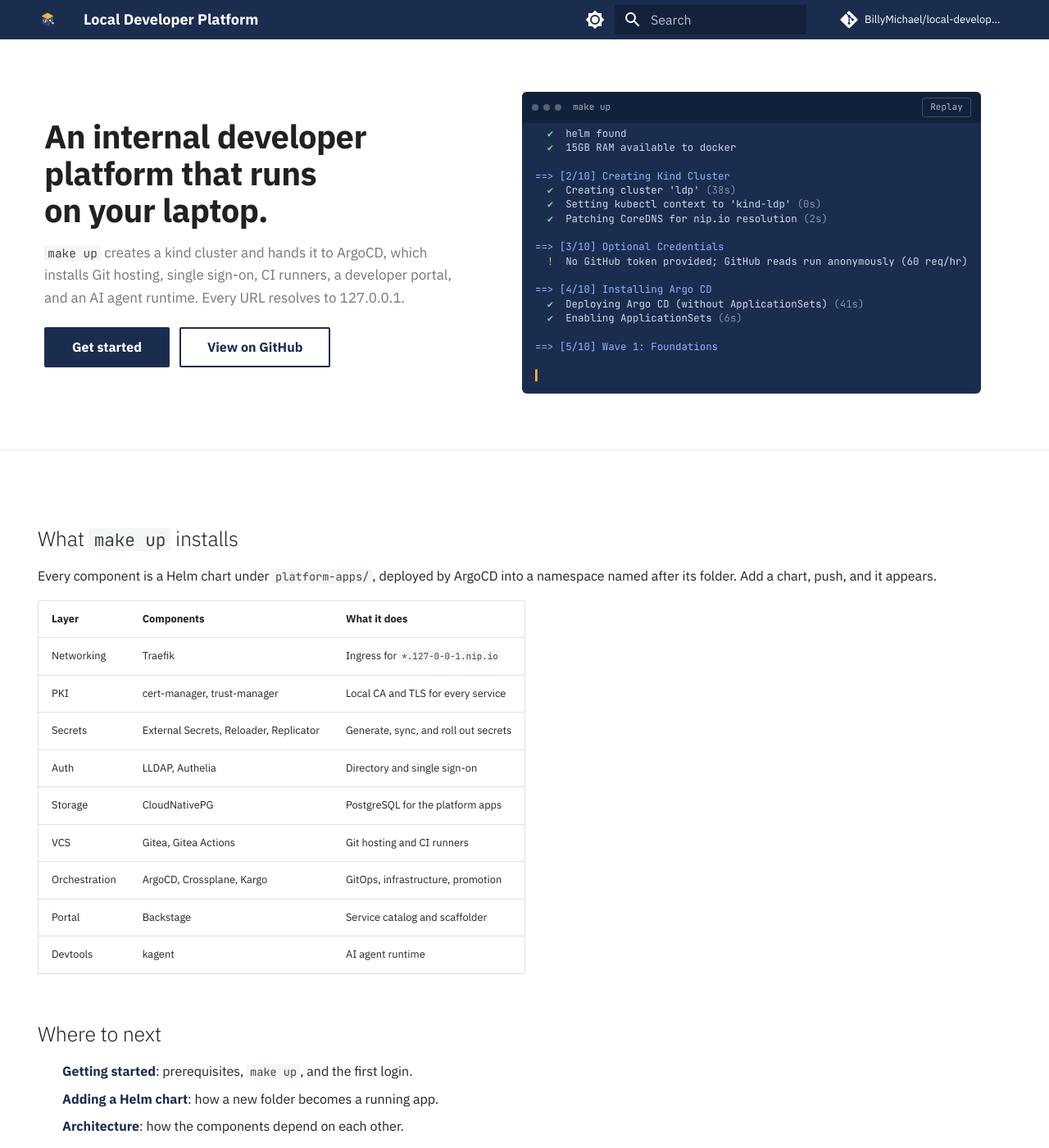
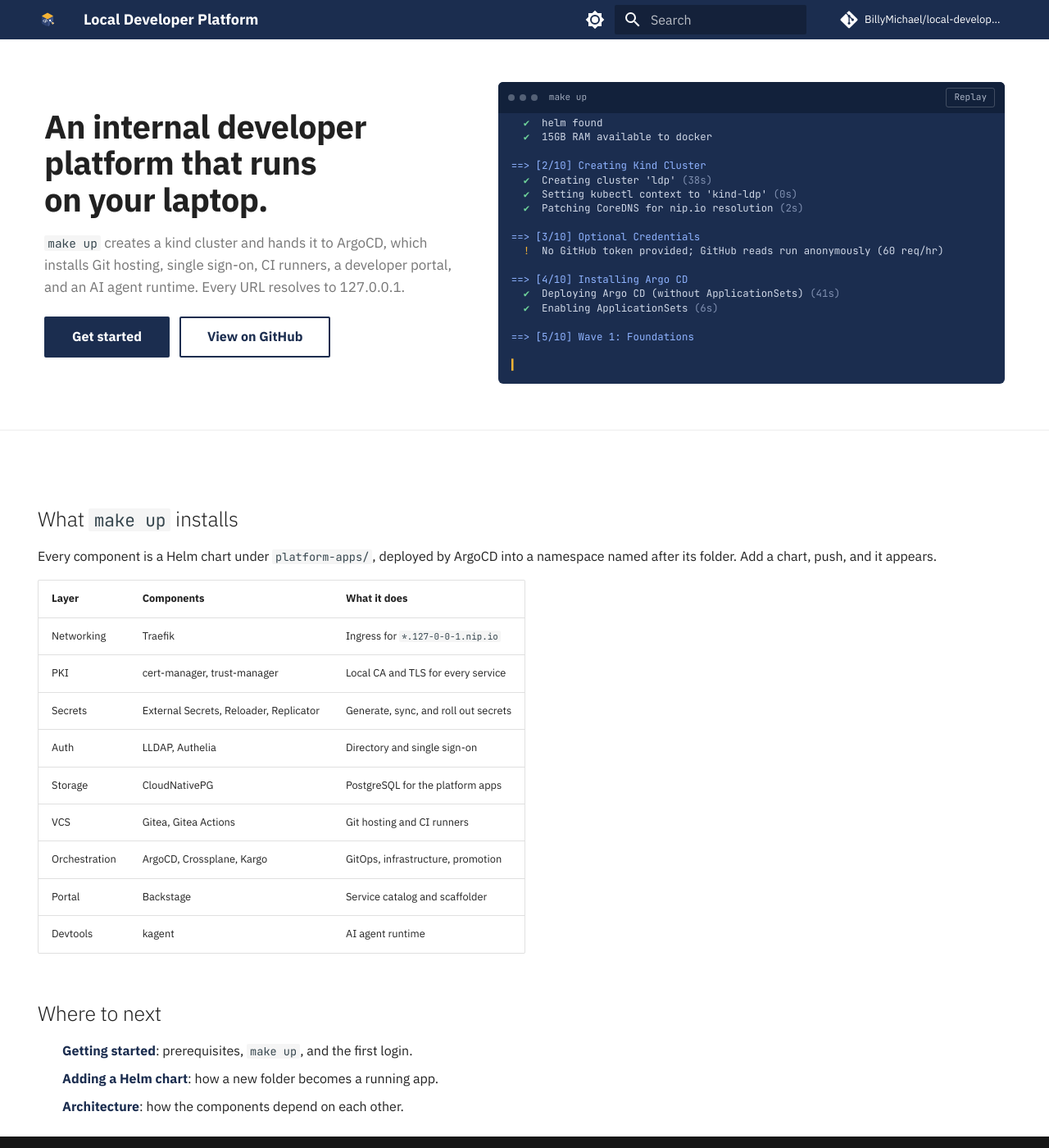
Before and after one commit to BillyMichael/local-developer-platform, an MkDocs documentation site: the page built from docs/index.md, in a window 1280 px wide and 1400 px high. Shown: the whole window at 82% size. Built offline with MkDocs 1.6.1 and Material for MkDocs 9.7.7, drawn with Linux system fonts in a browser that asks for light colours; comment, search, counter and statistics services are not loaded.

Commit message:
fix(docs): keep the home terminal a fixed width
Material styles <figure> as fit-content, and the mobile 1fr track grew
with the longest printed line. Use a div, pin the track to minmax(0,1fr),
and scale terminal text to its container so the URL table always fits.

```diff
--- a/docs/stylesheets/home.css
+++ b/docs/stylesheets/home.css
@@ -18,6 +18,7 @@
   grid-template-columns: minmax(0, 0.9fr) minmax(0, 1.1fr);
   gap: 2.4rem;
   align-items: center;
+  width: 100%;
   max-width: 61rem;
   margin: 0 auto;
   padding: 2.6rem 1.2rem 2.8rem;
@@ -36,11 +37,10 @@
 .ldp-hero__actions { display: flex; flex-wrap: wrap; gap: 0.6rem; margin-top: 1.1rem; }
 .ldp-hero__actions .md-button { margin: 0; }
 
-/* Terminal replay. Material centres figures, hence the .md-typeset prefix.
-   Same navy as the header so the page reads as one object. */
-.md-typeset .ldp-term, .md-typeset .ldp-term pre { text-align: left; }
+/* Terminal replay. Same navy as the header so the page reads as one object. */
 .ldp-term {
   margin: 0;
+  min-width: 0; /* width comes from the grid track, never from the text */
   background: var(--md-primary-fg-color);
   color: #cfd7e6;
   border-radius: 6px;
@@ -67,8 +67,11 @@
   padding: 0.6rem 0.8rem 0.7rem;
   overflow: hidden;
   display: flex; flex-direction: column; justify-content: flex-end;
+  container-type: inline-size;
 }
-.ldp-term pre { flex-shrink: 0; margin: 0; padding: 0; background: transparent; color: inherit; white-space: pre; overflow-x: auto; font-size: inherit; }
+.ldp-term pre { flex-shrink: 0; margin: 0; padding: 0; background: transparent; color: inherit; white-space: pre-wrap; overflow: hidden;
+  /* The URL table is 49 chars; a mono glyph is ~0.6em, so 3.3cqi keeps it on one line at any width. */
+  font-size: min(1em, 3.3cqi); }
 .t-cmd { color: #fff; }
 .t-cmd::before { content: "$ "; color: #7f8fb0; }
 .t-step { color: #8fb3ff; font-weight: 500; }
@@ -83,7 +86,7 @@
 @media (prefers-reduced-motion: reduce) { .t-cursor::after { animation: none; } }
 
 @media (max-width: 56em) {
-  .ldp-hero__inner { grid-template-columns: 1fr; gap: 1.6rem; padding-top: 1.8rem; }
+  .ldp-hero__inner { grid-template-columns: minmax(0, 1fr); gap: 1.6rem; padding-top: 1.8rem; }
   .ldp-hero h1 { max-width: none; }
   .ldp-term__body { height: 15rem; }
 }
--- a/overrides/home.html
+++ b/overrides/home.html
@@ -17,11 +17,11 @@
         </div>
       </div>
 
-      <figure class="ldp-term" aria-label="Replay of make up">
+      <div class="ldp-term" role="group" aria-label="Replay of make up">
         <div class="ldp-term__bar"><i></i><i></i><i></i><span>make up</span>
           <button type="button" id="ldp-replay">Replay</button></div>
         <div class="ldp-term__body"><pre id="ldp-out" aria-live="off"></pre></div>
-      </figure>
+      </div>
     </div>
   </section>
 
```
